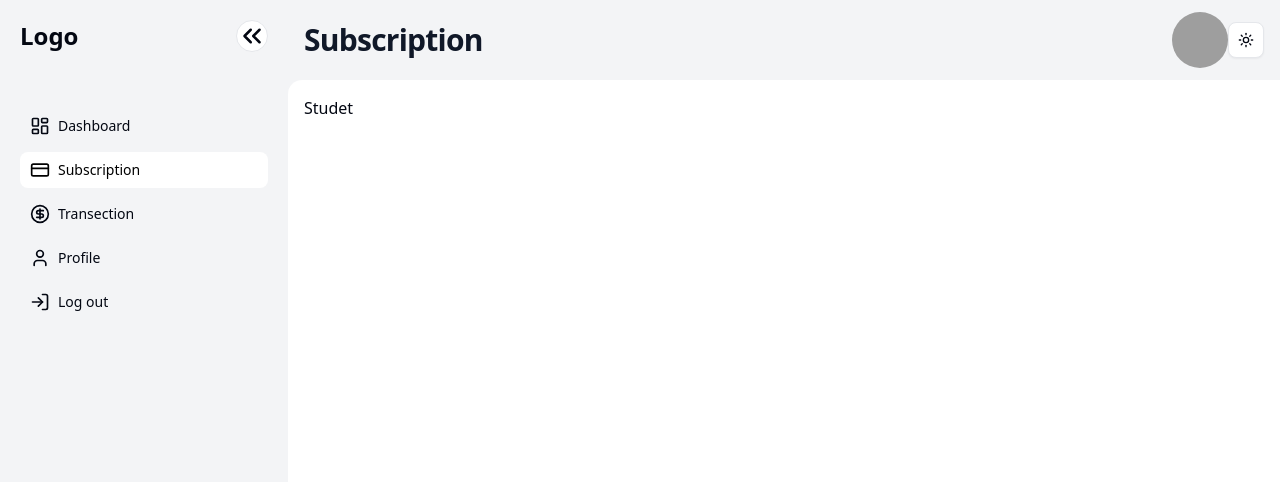
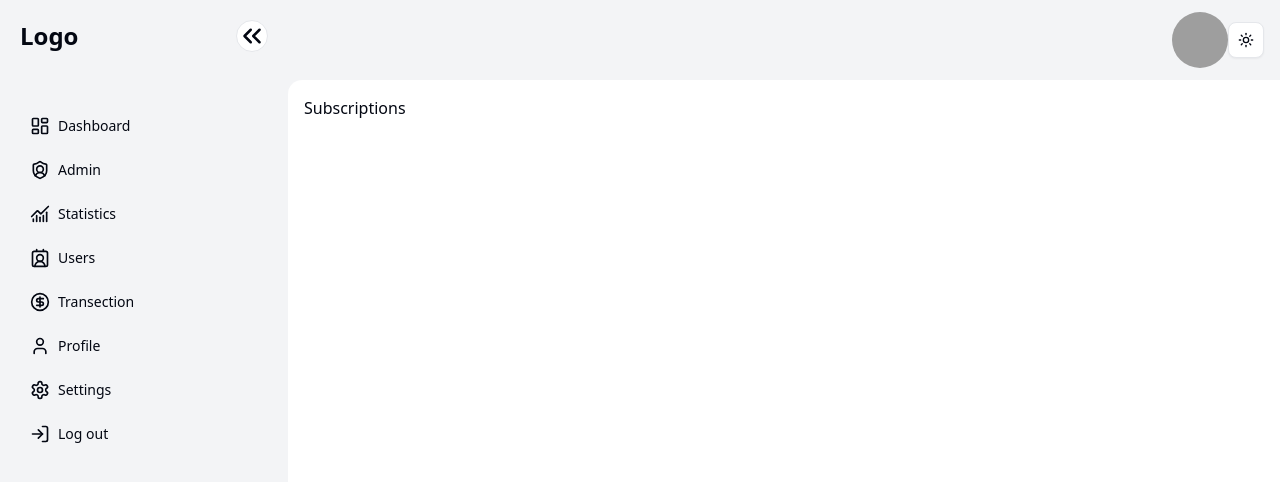
Before and after one commit to Nur-Araf/dashboard-template, a React (Vite) app: page /subscription in a window 1280 px wide. Shown: the top 482 px of the page. Built offline with nearby package versions, Linux system fonts and the light colour scheme; grey boxes are pictures that could not be loaded.

Commit message:
Added all routes

```diff
--- a/src/components/auth/SigninForm.tsx
+++ b/src/components/auth/SigninForm.tsx
@@ -28,12 +28,11 @@ export default function UserAuthForm() {
   const router = useRouter();
   const [loading, setLoading] = useState(false);
   const [showPassword, setShowPassword] = useState(false);
-  const defaultValues = {
-    email: "demo@gmail.com",
-  };
+  // const defaultValues = {
+  //   email: "demo@gmail.com",
+  // };
   const form = useForm<UserFormValue>({
     resolver: zodResolver(formSchema),
-    defaultValues,
   });
 
   const onSubmit = async (data: UserFormValue) => {
@@ -52,7 +51,7 @@ export default function UserAuthForm() {
       <Form {...form}>
         <form
           onSubmit={form.handleSubmit(onSubmit)}
-          className="w-full space-y-2"
+          className="w-full space-y-6"
         >
           <FormField
             control={form.control}
@@ -113,7 +112,7 @@ export default function UserAuthForm() {
           </Button>
         </form>
       </Form>
-      <div className="relative">
+      {/* <div className="relative">
         <div className="absolute inset-0 flex items-center">
           <span className="w-full border-t" />
         </div>
@@ -122,7 +121,7 @@ export default function UserAuthForm() {
             Or continue with
           </span>
         </div>
-      </div>
+      </div> */}
     </>
   );
 }
--- a/src/components/auth/Singin.tsx
+++ b/src/components/auth/Singin.tsx
@@ -32,10 +32,10 @@ export default function SignInPage() {
       <div className="flex h-full items-center p-4 lg:p-8">
         <div className="mx-auto flex w-full flex-col justify-center space-y-6 sm:w-[350px]">
           <div className="flex flex-col space-y-2 text-center">
-            <h1 className="text-2xl font-semibold tracking-tight">
+            <h1 className="text-3xl font-semibold tracking-tight">
               Please sign in
             </h1>
-            <p className="text-sm text-muted-foreground">
+            <p className="text-base text-muted-foreground">
               Enter your credentials below to access your account.
             </p>
           </div>
--- a/src/components/shared/UserNav.tsx
+++ b/src/components/shared/UserNav.tsx
@@ -10,8 +10,15 @@ import {
   DropdownMenuShortcut,
   DropdownMenuTrigger,
 } from "@/components/ui/dropdown-menu";
+import { useRouter } from "@/routes/hooks/UseRouter";
+import { Link } from "react-router-dom";
 
 export default function UserNav() {
+  const router = useRouter();
+  const handleLogout = () => {
+    router.push("/login");
+  };
+
   return (
     <DropdownMenu>
       <DropdownMenuTrigger asChild>
@@ -38,22 +45,26 @@ export default function UserNav() {
         </DropdownMenuLabel>
         <DropdownMenuSeparator />
         <DropdownMenuGroup>
+          <Link to="/profile">
             <DropdownMenuItem>
               Profile
               <DropdownMenuShortcut>⇧⌘P</DropdownMenuShortcut>
             </DropdownMenuItem>
-          <DropdownMenuItem>
+          </Link>
+          {/* <DropdownMenuItem>
             Billing
             <DropdownMenuShortcut>⌘B</DropdownMenuShortcut>
-          </DropdownMenuItem>
+          </DropdownMenuItem> */}
+          <Link to="/settings">
             <DropdownMenuItem>
               Settings
               <DropdownMenuShortcut>⌘S</DropdownMenuShortcut>
             </DropdownMenuItem>
-          <DropdownMenuItem>New Team</DropdownMenuItem>
+          </Link>
+          {/* <DropdownMenuItem>New Team</DropdownMenuItem> */}
         </DropdownMenuGroup>
         <DropdownMenuSeparator />
-        <DropdownMenuItem onClick={() => console.log("logout")}>
+        <DropdownMenuItem onClick={() => handleLogout()}>
           Log out
           <DropdownMenuShortcut>⇧⌘Q</DropdownMenuShortcut>
         </DropdownMenuItem>
--- a/src/components/ui/Icons.tsx
+++ b/src/components/ui/Icons.tsx
@@ -1,12 +1,14 @@
 import {
   AlertTriangle,
   ArrowRight,
+  ChartNoAxesCombined,
   Check,
   ChevronLeft,
   ChevronRight,
   CircleDollarSign,
   CircuitBoardIcon,
   Command,
+  ContactRound,
   CreditCard,
   CreditCardIcon,
   File,
@@ -24,6 +26,7 @@ import {
   Pizza,
   Plus,
   Settings,
+  ShieldUser,
   SunMedium,
   Trash,
   Twitter,
@@ -57,7 +60,10 @@ export const Icons = {
   warning: AlertTriangle,
   transaction: CircleDollarSign,
   subscription: CreditCardIcon,
+  statistics: ChartNoAxesCombined,
   user: User,
+  users: ContactRound,
+  admin: ShieldUser,
   arrowRight: ArrowRight,
   help: HelpCircle,
   pizza: Pizza,
--- a/src/components/ui/form.tsx
+++ b/src/components/ui/form.tsx
@@ -95,7 +95,7 @@ function FormLabel({
     <Label
       data-slot="form-label"
       data-error={!!error}
-      className={cn("data-[error=true]:text-destructive", className)}
+      className={cn("data-[error=true]:text-destructive text-sm", className)}
       htmlFor={formItemId}
       {...props}
     />
--- a/src/constants/data.ts
+++ b/src/constants/data.ts
@@ -8,11 +8,29 @@ export const navItems: NavItem[] = [
     label: "Dashboard",
   },
   {
-    title: "Subscription",
-    href: "/subscription",
-    icon: "subscription",
-    label: "Subscription",
+    title: "Admin",
+    href: "/admin",
+    icon: "admin",
+    label: "admin",
   },
+  {
+    title: "Statistics",
+    href: "/statistics",
+    icon: "statistics",
+    label: "statistics",
+  },
+  {
+    title: "Users",
+    href: "/users",
+    icon: "users",
+    label: "Users",
+  },
+  // {
+  //   title: "Subscription",
+  //   href: "/subscription",
+  //   icon: "subscription",
+  //   label: "Subscription",
+  // },
   {
     title: "Transection",
     href: "/transaction",
@@ -26,6 +44,12 @@ export const navItems: NavItem[] = [
     label: "Profile",
   },
   {
+    title: "Settings",
+    href: "/settings",
+    icon: "settings",
+    label: "settings",
+  },
+  {
     title: "Log out",
     href: "/login",
     icon: "login",
--- /dev/null
+++ b/src/pages/Dashboard.tsx
@@ -0,0 +1,5 @@
+const Dashboard = () => {
+  return <div>Dashboard</div>;
+};
+
+export default Dashboard;
--- /dev/null
+++ b/src/pages/Subscriptions.tsx
@@ -0,0 +1,5 @@
+const Subscriptions = () => {
+  return <div>Subscriptions</div>;
+};
+
+export default Subscriptions;
```
Also changed, not shown: src/App.tsx (+20 -2 lines), 1 other file (tests, documents, lock files or other folders). Lines whose indentation alone changed are shown as unchanged.
